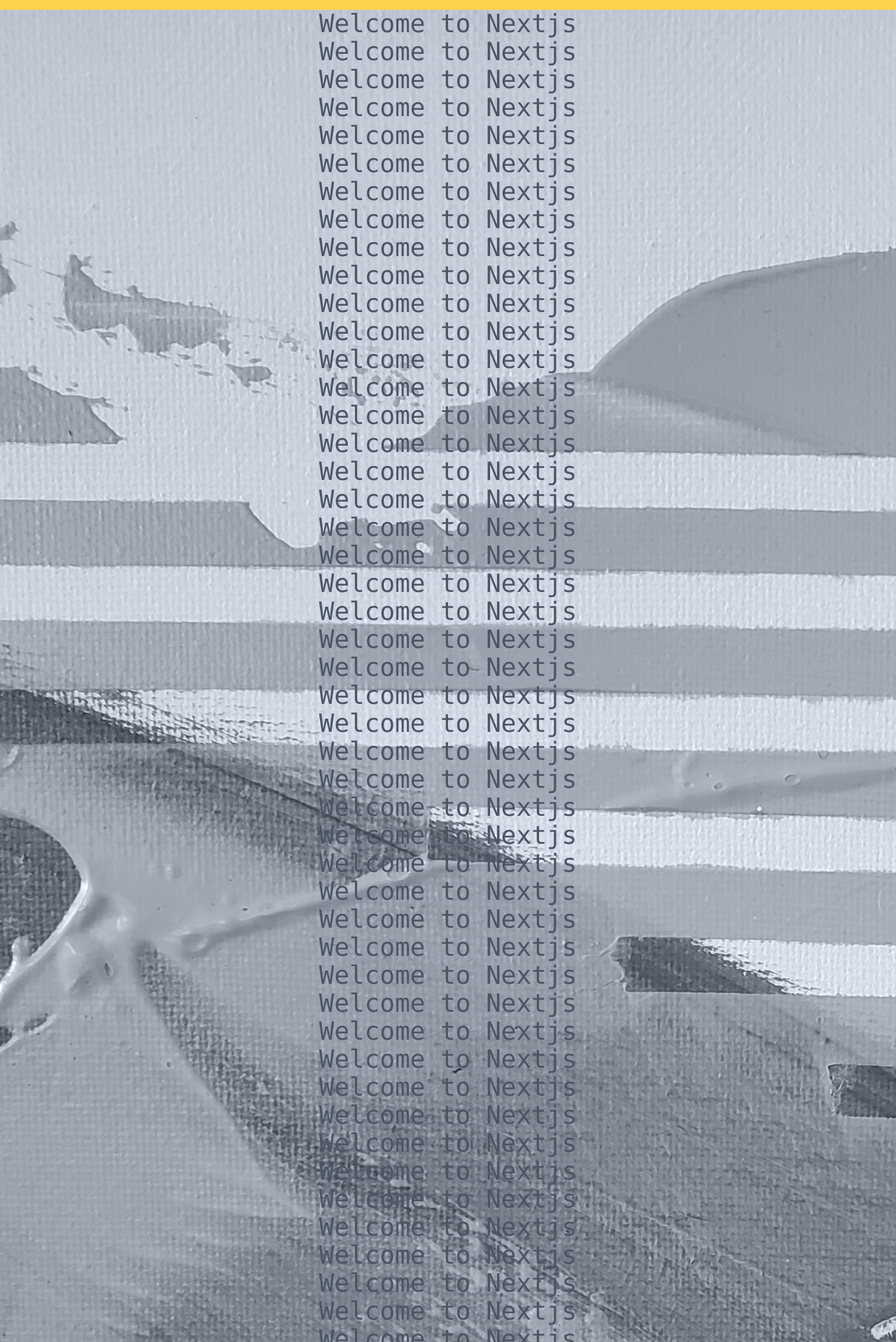
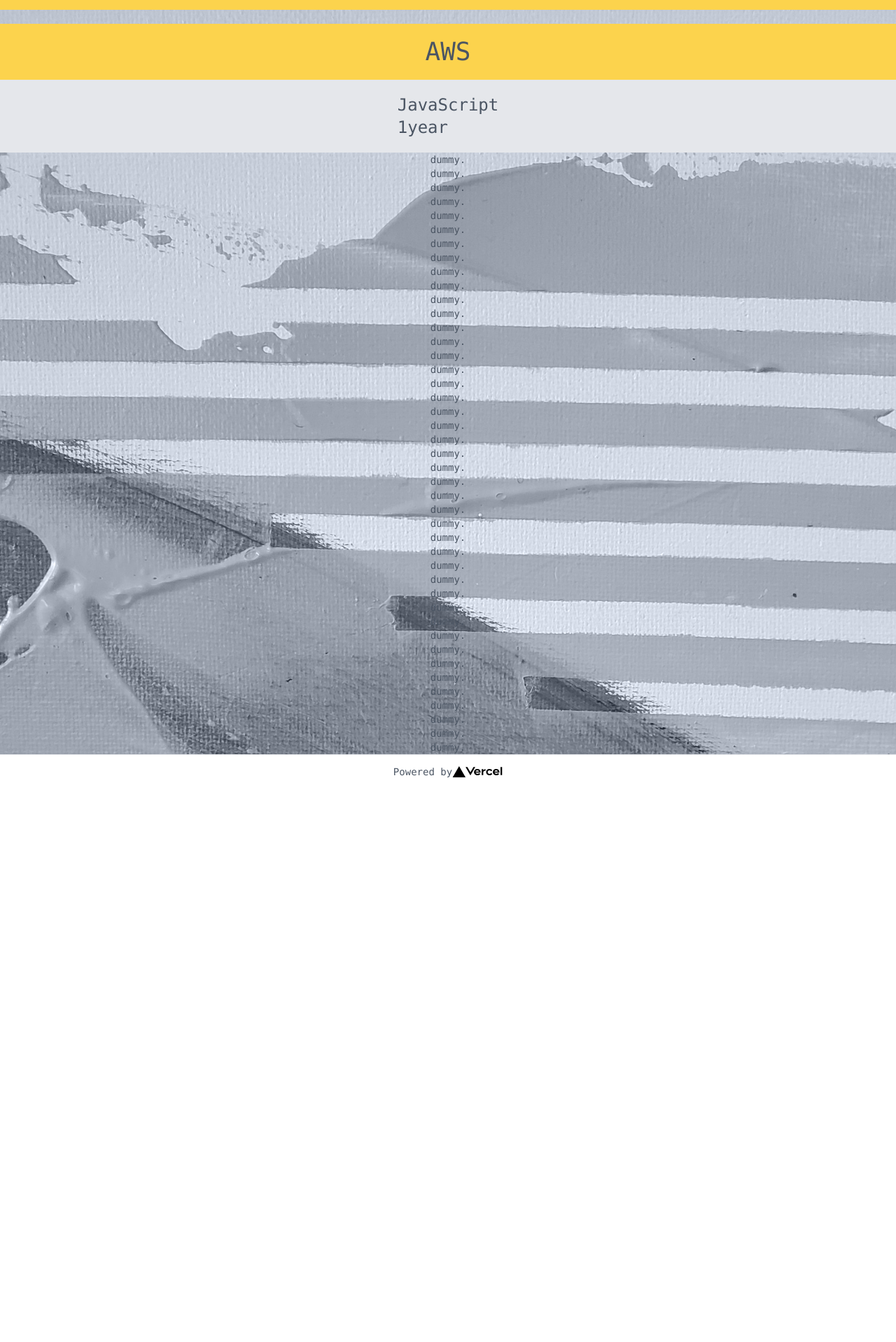
Before and after one commit to Haussmann000/nextjs-hp, a Next.js app: page / in a window 1280 px wide. Shown: the part 42-1960 px from the top of the page at 70% size. After the commit the page ends 1168 px from the top, so only its background shows below. Built offline with nearby package versions, Linux system fonts and the light colour scheme.

Commit message:
TOP画面のコンテンツを共通化

```diff
--- a/component/Layout.js
+++ b/component/Layout.js
@@ -4,7 +4,7 @@
 
 export default function Layout({ children, title = "HP by Nextjs" }){
   return (
-    <div className="flex justify-center items-center flex-col min-h-screen text-gray-600 text-sm font-mono">
+    <div className="flex justify-center items-center flex-col min-h-screen text-gray-600 text-sm font-mono overflow-y-scroll">
       <Head>
         <title>{title}</title>
       </Head>
--- /dev/null
+++ b/component/TopContents.js
@@ -0,0 +1,21 @@
+
+const TopContents = ({props, title, name, desc}) => {
+  return(
+    <div className="w-full">
+      <div className="flex justify-center text-4xl bg-yellow-300 mt-5 p-5">
+      <p>
+      {props["skills"].AWS.name}
+      </p>
+        {/* <p>{title}</p> */}
+      </div>
+      <div className="flex flex-row justify-around items-center text-2xl bg-gray-200 p-5">
+        <div className="flex-col">
+          <p>{name}</p>
+          <p>{desc}</p>
+        </div>
+      </div>
+    </div>
+  );
+}
+
+export default TopContents;
--- a/pages/index.js
+++ b/pages/index.js
@@ -1,100 +1,104 @@
 import Layout from '../component/Layout'
+import TopContents from '../component/TopContents'
 
-const Home = () => {
+export async function getStaticProps() {
+  const post = {
+      "skills" : {
+        "AWS" : {
+        id : 1,
+        name : "AWS",
+        desc : "2year"
+      },
+       "JavaScript" : {
+        id : 2,
+        name : "JavaScript",
+        desc : "1year"
+      }
+    },
+    "works" : {
+       "Portfolio" : {
+        id : 1,
+        name : "Portfolio",
+        desc : "このページです"
+      }
+    }
+  }
+  return {
+    props : { post }
+  }
+}
+const Home = ({ post }) => {
   return (
     <Layout title="Home">
-      <p className="text-4xl animate-fadein">Welcome to Nextjs</p>
-      <p className="text-4xl animate-fadein">Welcome to Nextjs</p>
-      <p className="text-4xl animate-fadein">Welcome to Nextjs</p>
-      <p className="text-4xl animate-fadein">Welcome to Nextjs</p>
-      <p className="text-4xl animate-fadein">Welcome to Nextjs</p>
-      <p className="text-4xl animate-fadein">Welcome to Nextjs</p>
-      <p className="text-4xl animate-fadein">Welcome to Nextjs</p>
-      <p className="text-4xl animate-fadein">Welcome to Nextjs</p>
-      <p className="text-4xl animate-fadein">Welcome to Nextjs</p>
-      <p className="text-4xl animate-fadein">Welcome to Nextjs</p>
-      <p className="text-4xl animate-fadein">Welcome to Nextjs</p>
-      <p className="text-4xl animate-fadein">Welcome to Nextjs</p>
-      <p className="text-4xl animate-fadein">Welcome to Nextjs</p>
-      <p className="text-4xl animate-fadein">Welcome to Nextjs</p>
-      <p className="text-4xl animate-fadein">Welcome to Nextjs</p>
-      <p className="text-4xl animate-fadein">Welcome to Nextjs</p>
-      <p className="text-4xl animate-fadein">Welcome to Nextjs</p>
-      <p className="text-4xl animate-fadein">Welcome to Nextjs</p>
-      <p className="text-4xl animate-fadein">Welcome to Nextjs</p>
-      <p className="text-4xl animate-fadein">Welcome to Nextjs</p>
-      <p className="text-4xl animate-fadein">Welcome to Nextjs</p>
-      <p className="text-4xl animate-fadein">Welcome to Nextjs</p>
-      <p className="text-4xl animate-fadein">Welcome to Nextjs</p>
-      <p className="text-4xl animate-fadein">Welcome to Nextjs</p>
-      <p className="text-4xl animate-fadein">Welcome to Nextjs</p>
-      <p className="text-4xl animate-fadein">Welcome to Nextjs</p>
-      <p className="text-4xl animate-fadein">Welcome to Nextjs</p>
-      <p className="text-4xl animate-fadein">Welcome to Nextjs</p>
-      <p className="text-4xl animate-fadein">Welcome to Nextjs</p>
-      <p className="text-4xl animate-fadein">Welcome to Nextjs</p>
-      <p className="text-4xl animate-fadein">Welcome to Nextjs</p>
-      <p className="text-4xl animate-fadein">Welcome to Nextjs</p>
-      <p className="text-4xl animate-fadein">Welcome to Nextjs</p>
-      <p className="text-4xl animate-fadein">Welcome to Nextjs</p>
-      <p className="text-4xl animate-fadein">Welcome to Nextjs</p>
-      <p className="text-4xl animate-fadein">Welcome to Nextjs</p>
-      <p className="text-4xl animate-fadein">Welcome to Nextjs</p>
-      <p className="text-4xl animate-fadein">Welcome to Nextjs</p>
-      <p className="text-4xl animate-fadein">Welcome to Nextjs</p>
-      <p className="text-4xl animate-fadein">Welcome to Nextjs</p>
-      <p className="text-4xl animate-fadein">Welcome to Nextjs</p>
-      <p className="text-4xl animate-fadein">Welcome to Nextjs</p>
-      <p className="text-4xl animate-fadein">Welcome to Nextjs</p>
-      <p className="text-4xl animate-fadein">Welcome to Nextjs</p>
-      <p className="text-4xl animate-fadein">Welcome to Nextjs</p>
-      <p className="text-4xl animate-fadein">Welcome to Nextjs</p>
-      <p className="text-4xl animate-fadein">Welcome to Nextjs</p>
-      <p className="text-4xl animate-fadein">Welcome to Nextjs</p>
-      <p className="text-4xl animate-fadein">Welcome to Nextjs</p>
-      <p className="text-4xl animate-fadein">Welcome to Nextjs</p>
-      <p className="text-4xl animate-fadein">Welcome to Nextjs</p>
-      <p className="text-4xl animate-fadein">Welcome to Nextjs</p>
-      <p className="text-4xl animate-fadein">Welcome to Nextjs</p>
-      <p className="text-4xl animate-fadein">Welcome to Nextjs</p>
-      <p className="text-4xl animate-fadein">Welcome to Nextjs</p>
-      <p className="text-4xl animate-fadein">Welcome to Nextjs</p>
-      <p className="text-4xl animate-fadein">Welcome to Nextjs</p>
-      <p className="text-4xl animate-fadein">Welcome to Nextjs</p>
-      <p className="text-4xl animate-fadein">Welcome to Nextjs</p>
-      <p className="text-4xl animate-fadein">Welcome to Nextjs</p>
-      <p className="text-4xl animate-fadein">Welcome to Nextjs</p>
-      <p className="text-4xl animate-fadein">Welcome to Nextjs</p>
-      <p className="text-4xl animate-fadein">Welcome to Nextjs</p>
-      <p className="text-4xl animate-fadein">Welcome to Nextjs</p>
-      <p className="text-4xl animate-fadein">Welcome to Nextjs</p>
-      <p className="text-4xl animate-fadein">Welcome to Nextjs</p>
-      <p className="text-4xl animate-fadein">Welcome to Nextjs</p>
-      <p className="text-4xl animate-fadein">Welcome to Nextjs</p>
-      <p className="text-4xl animate-fadein">Welcome to Nextjs</p>
-      <p className="text-4xl animate-fadein">Welcome to Nextjs</p>
-      <p className="text-4xl animate-fadein">Welcome to Nextjs</p>
-      <p className="text-4xl animate-fadein">Welcome to Nextjs</p>
-      <p className="text-4xl animate-fadein">Welcome to Nextjs</p>
-      <p className="text-4xl animate-fadein">Welcome to Nextjs</p>
-      <p className="text-4xl animate-fadein">Welcome to Nextjs</p>
-      <p className="text-4xl animate-fadein">Welcome to Nextjs</p>
-      <p className="text-4xl animate-fadein">Welcome to Nextjs</p>
-      <p className="text-4xl animate-fadein">Welcome to Nextjs</p>
-      <p className="text-4xl animate-fadein">Welcome to Nextjs</p>
-      <p className="text-4xl animate-fadein">Welcome to Nextjs</p>
-      <p className="text-4xl animate-fadein">Welcome to Nextjs</p>
-      <p className="text-4xl animate-fadein">Welcome to Nextjs</p>
-      <p className="text-4xl animate-fadein">Welcome to Nextjs</p>
-      <p className="text-4xl animate-fadein">Welcome to Nextjs</p>
-      <p className="text-4xl animate-fadein">Welcome to Nextjs</p>
-      <p className="text-4xl animate-fadein">Welcome to Nextjs</p>
-      <p className="text-4xl animate-fadein">Welcome to Nextjs</p>
-      <p className="text-4xl animate-fadein">Welcome to Nextjs</p>
-      <p className="text-4xl animate-fadein">Welcome to Nextjs</p>
-      <p className="text-4xl animate-fadein">Welcome to Nextjs</p>
+      <TopContents props={post} title="Skills" name="JavaScript" desc="1year">
+      </TopContents>
+          {/* <div className="flex-col">
+            <div>AWS</div>
+            <div>2 year</div>
+          </div>
+            <div className="flex-col">
+              <div>Terraform</div>
+              <div>1 year</div>
+          </div>
+        </div>
+        <div className="flex justify-center text-4xl bg-yellow-300 mt-36 p-5">
+          <p>Works</p>
+        </div>
+        <div className="flex flex-row justify-around items-center text-2xl bg-gray-200 p-5">
+          <div className="flex-col">
+            <div>Portfolio</div>
+            <p>このページです</p>
+          </div>
+          <div className="flex-col">
+            <div>AWS</div>
+            <div>2 year</div>
+          </div> */}
+      <div>dummy.</div>
+      <div>dummy.</div>
+      <div>dummy.</div>
+      <div>dummy.</div>
+      <div>dummy.</div>
+      <div>dummy.</div>
+      <div>dummy.</div>
+      <div>dummy.</div>
+      <div>dummy.</div>
+      <div>dummy.</div>
+      <div>dummy.</div>
+      <div>dummy.</div>
+      <div>dummy.</div>
+      <div>dummy.</div>
+      <div>dummy.</div>
+      <div>dummy.</div>
+      <div>dummy.</div>
+      <div>dummy.</div>
+      <div>dummy.</div>
+      <div>dummy.</div>
+      <div>dummy.</div>
+      <div>dummy.</div>
+      <div>dummy.</div>
+      <div>dummy.</div>
+      <div>dummy.</div>
+      <div>dummy.</div>
+      <div>dummy.</div>
+      <div>dummy.</div>
+      <div>dummy.</div>
+      <div>dummy.</div>
+      <div>dummy.</div>
+      <div>dummy.</div>
+      <div>dummy.</div>
+      <div>dummy.</div>
+      <div>dummy.</div>
+      <div>dummy.</div>
+      <div>dummy.</div>
+      <div>dummy.</div>
+      <div>dummy.</div>
+      <div>dummy.</div>
+      <div>dummy.</div>
+      <div>dummy.</div>
+      <div>dummy.</div>
     </Layout>
   )
+
 }
 
 export default Home
```
